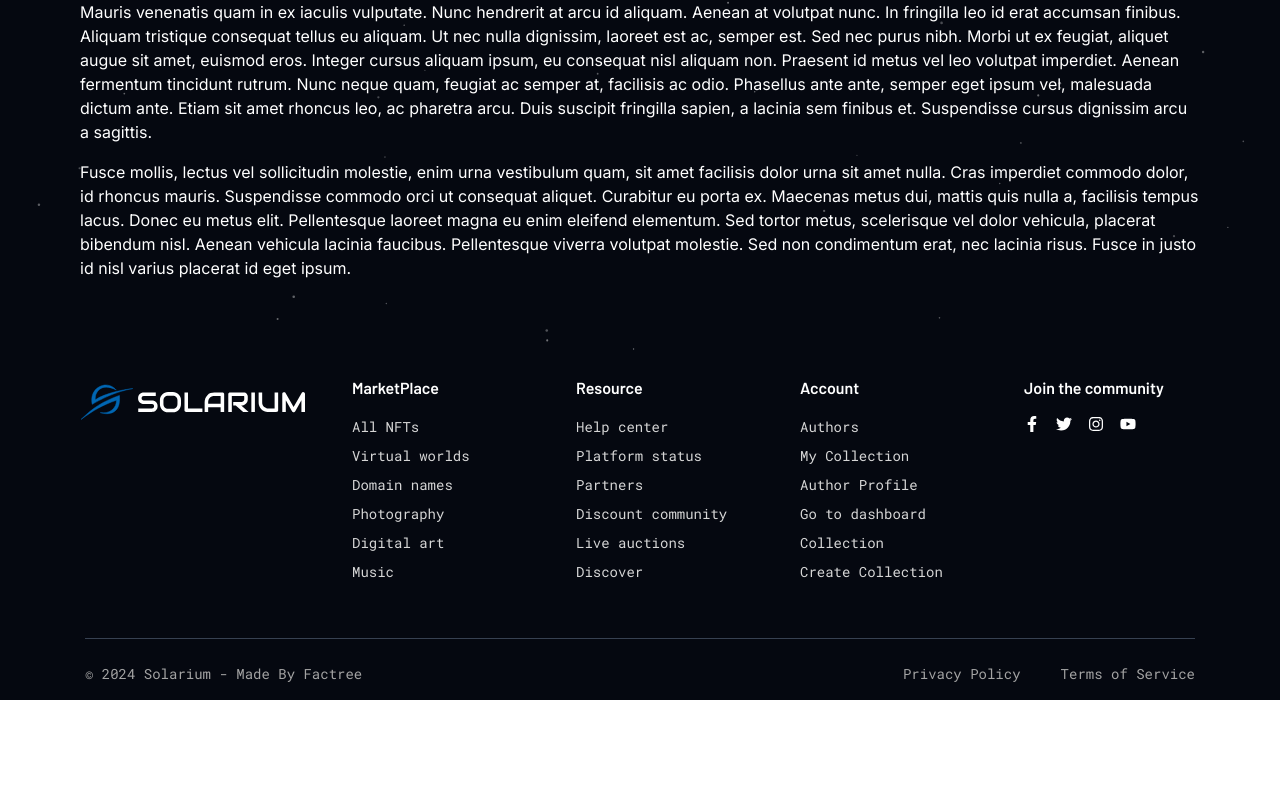
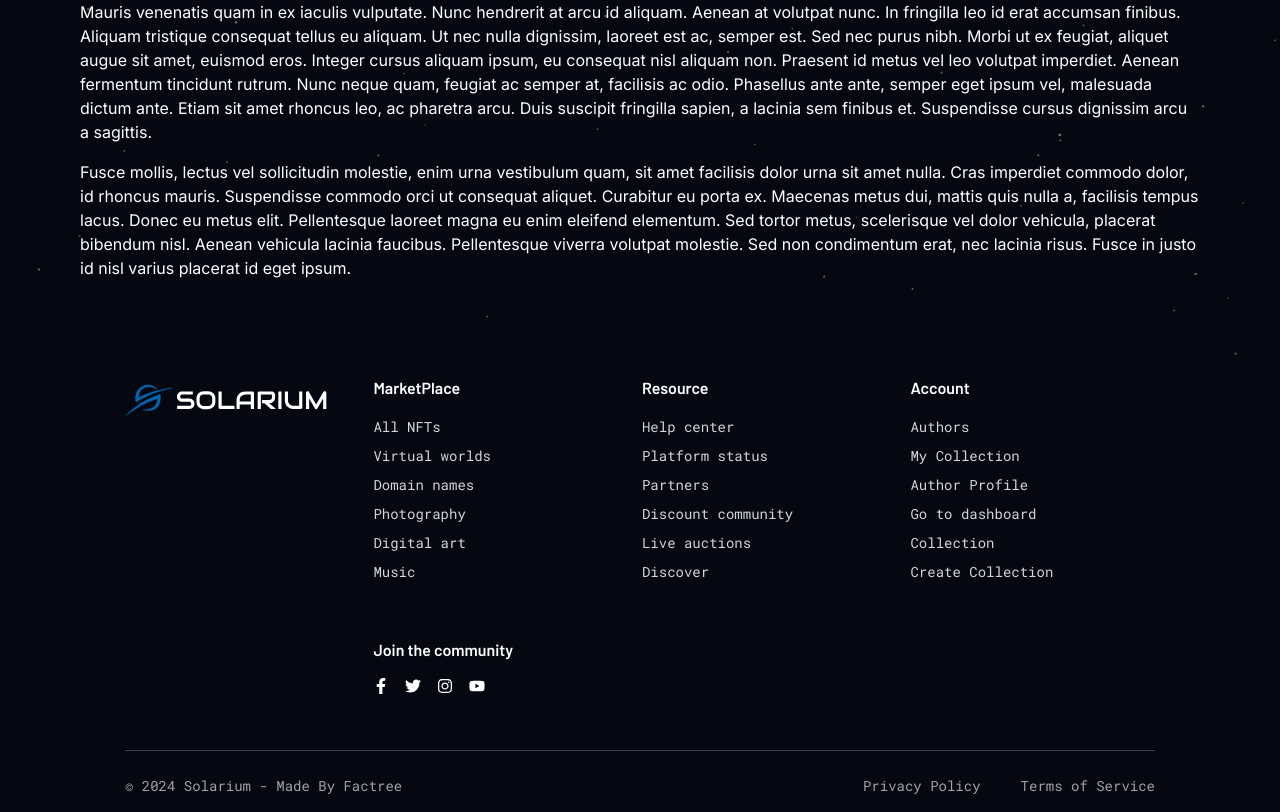
Before and after one commit to solariumwebnft/website, a Next.js app: page /privacy-policy in a window 1280 px wide. Shown: the part 524-1336 px from the top of the page. Before the commit the page ends 1224 px from the top, so only its background shows below. Built offline with nearby package versions, Linux system fonts and the light colour scheme.

Commit message:
ajust responsivines on footer

```diff
--- a/src/components/footer/footer.tsx
+++ b/src/components/footer/footer.tsx
@@ -6,9 +6,9 @@ export const Footer = () => {
   return (
     <footer className="w-full bg-background pb-4 text-white">
       <div className="flex flex-col items-center">
-        <div className="flex flex-col justify-center md:flex-row">
+        <div className="flex max-w-[1030px] flex-col justify-center md:flex-row">
           <FooterLogo />
-          <div className="flex max-w-[1110px] flex-wrap justify-center gap-6 pl-8 md:pl-0">
+          <div className="flex flex-wrap justify-center gap-6 pl-8 md:pl-0">
             {footerData.map((section, index) => (
               <div
                 key={index}
@@ -50,7 +50,7 @@ export const Footer = () => {
             ))}
           </div>
         </div>
-        <div className="flex w-full max-w-[1110px] flex-col items-center px-5 pt-10 text-center xl:px-0">
+        <div className="flex w-full max-w-[1030px] flex-col items-center px-7 pt-10 text-center xl:px-0">
           <hr className="w-full border-gray-700 pt-6" />
           <div className="flex w-full flex-col justify-between gap-4 md:flex-row">
             <div className="flex">
--- a/src/data/footerLogo.tsx
+++ b/src/data/footerLogo.tsx
@@ -2,7 +2,7 @@ import Image from "next/image";
 
 export const FooterLogo = () => {
   return (
-    <div className="ml-6 mr-11 py-6">
+    <div className="ml-6 mr-11 py-6 lg:ml-0">
       <Image
         src="/footer-logo.svg"
         height={36}
```
